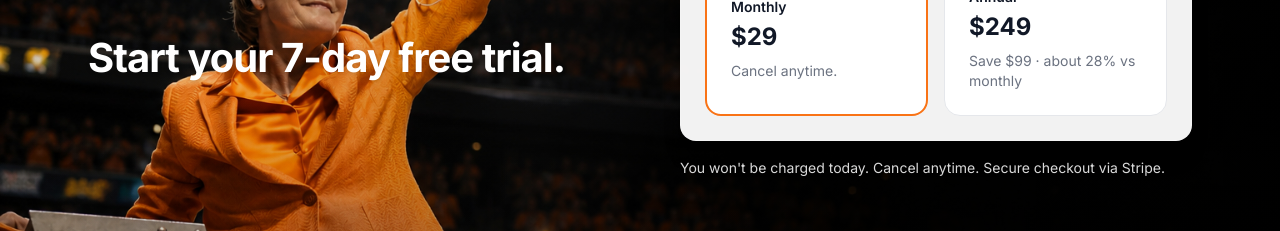
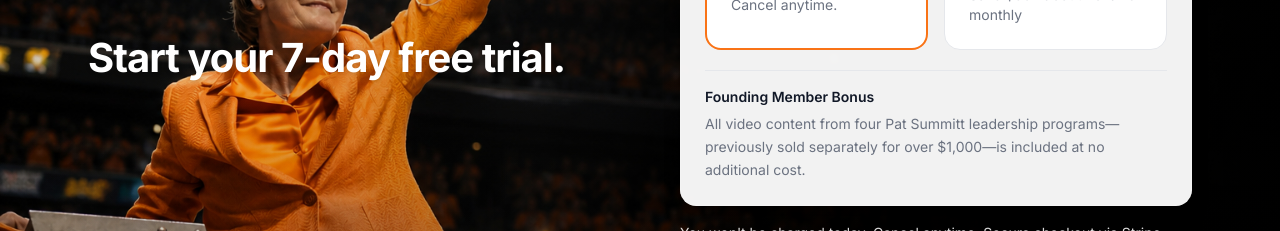
Before and after one commit to tylersummitt-jpg/Summitt-mindset, a Next.js app: page /subscribe in a window 1280 px wide. Shown: the part 315-546 px from the top of the page. Built offline with nearby package versions, Linux system fonts and the light colour scheme; no server answers.

Commit message:
subscribe page copy

```diff
--- a/src/app/subscribe/subscribe-checkout-panel.tsx
+++ b/src/app/subscribe/subscribe-checkout-panel.tsx
@@ -259,6 +259,15 @@
           {error}
         </p>
       )}
+
+      <div className="mt-5 border-t border-[var(--border)] pt-4 text-left">
+        <p className="text-sm font-semibold text-[var(--text)]">
+          Founding Member Bonus
+        </p>
+        <p className="mt-1.5 text-sm leading-relaxed text-[var(--muted)]">
+          All video content from four Pat Summitt leadership programs—previously sold separately for over $1,000—is included at no additional cost.
+        </p>
+      </div>
     </div>
   );
 }
```
Also changed, not shown: 1 other file (tests, documents, lock files or other folders).
